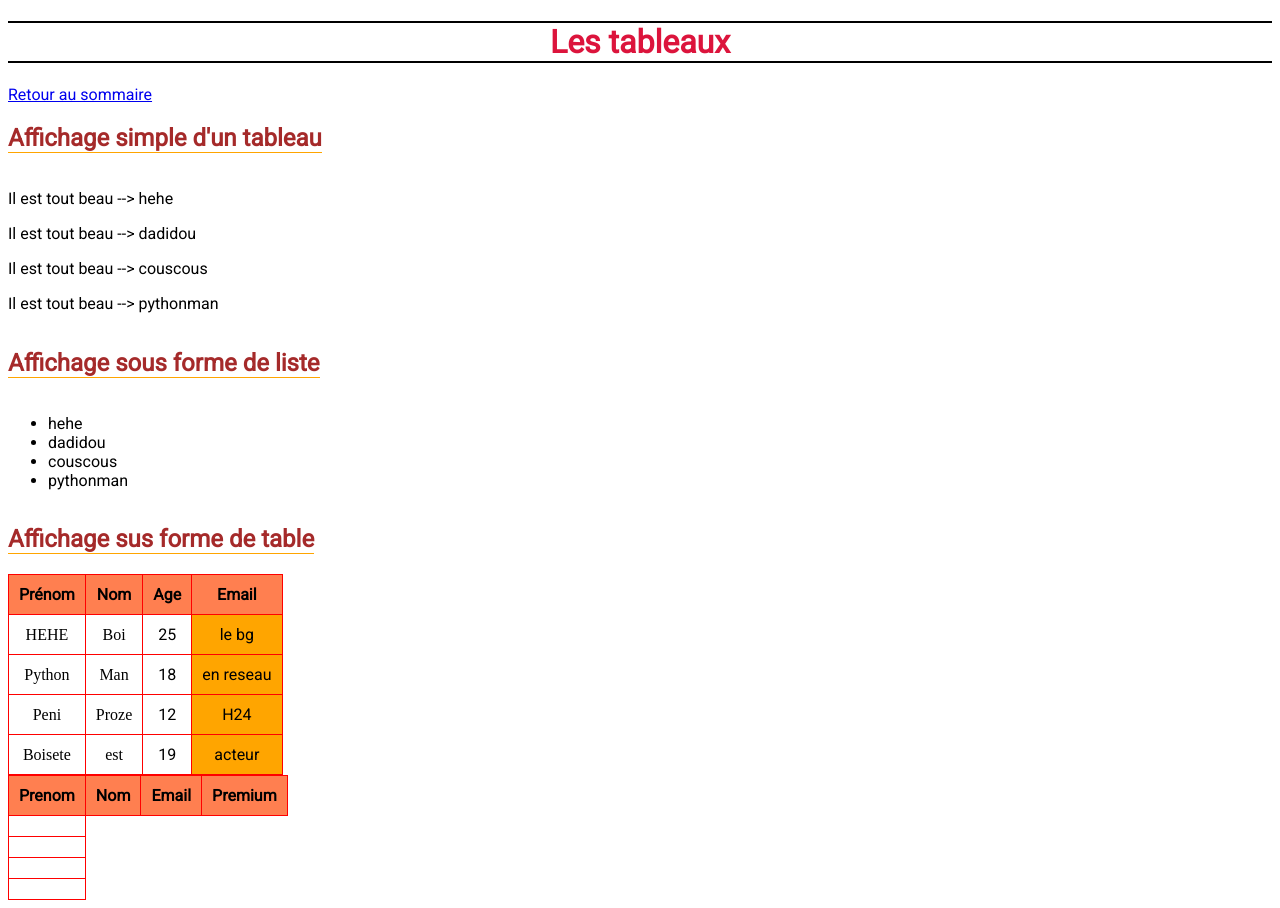
After one commit to SNEAXIII/Exos_PHP, a PHP site: page /tableaux.php in a window 1280 px wide. The commit adds this page. Run offline with PHP 8.4, Linux system fonts and the light colour scheme; lists and menus that the app fills with data are empty.

Commit message:
14 12 2022 16h10

```diff
--- a/php-html-css/index.php
+++ b/php-html-css/index.php
@@ -22,6 +22,6 @@
     <li><i class="fa-regular fa-star"></i><a href="index.php">Chaine de caractère</a></li>
     <li><i class="fa-regular fa-star"></i><a href="chaine.php">Variable</a></li>
     <li><i class="fa-regular fa-star"></i><a href="">Structures conditionelles</a></li>
-    <li><i class="fa-regular fa-star"></i><a href="">Tableaux</a></li>
+    <li><i class="fa-regular fa-star"></i><a href="tableaux.php">Tableaux</a></li>
 </body>
 </html>
--- a/php-html-css/styles.css
+++ b/php-html-css/styles.css
@@ -40,3 +40,15 @@ i
     color: blue;
     font-size: 20px;
 }
+.vert
+{
+    background: green;
+    color: white;
+    font-weight: bold;
+}
+.rouge
+{
+    background: red;
+    color: white;
+    font-weight: bold;
+}
--- /dev/null
+++ b/php-html-css/table.css
@@ -0,0 +1,22 @@
+table
+{
+    border-collapse: collapse;
+}
+td,th
+{
+    border: solid 1px red;
+    padding: 10px;
+    text-align: center;
+}
+th
+{
+    background: coral;
+}
+td:nth-child(1),td:nth-child(2)
+{
+    font-family: "Heroes Legend", serif;
+}
+td:nth-child(4)
+{
+    background: orange;
+}
--- /dev/null
+++ b/php-html-css/tableaux.php
@@ -0,0 +1,83 @@
+<?php
+const tableauNo1 = ["hehe","dadidou","couscous","pythonman"];
+function afficheTableauSimple(): void
+{
+    $phrase = "Il est tout beau --> ";
+    foreach (tableauNo1 as $elem) echo "<p>$phrase $elem</p>";
+}
+function afficheTableauListe(): void
+{
+    echo "<ul>";
+    foreach (tableauNo1 as $elem) echo "<li>$elem</li>";
+    echo "</ul>";
+}
+const tableauNo2 = [
+        ["Prenom" => "jean","Nom" => "pierre","Email" => "jpd@test.com","Premium" => False],
+        ["Prenom" => "peni","Nom" => "proze","Email" => "pepr@test.com","Premium" => True],
+        ["Prenom" => "perouan","Nom" => "noisette","Email" => "peno@test.com","Premium" => False],
+        ["Prenom" => "Python","Nom" => "Man","Email" => "PythonMan@test.com","Premium" => True],
+];
+function afficheTableauTable() {
+    echo "<table><tr>";
+    foreach (tableauNo2[0] as $key => $item) {
+        echo "<th>$key</th>";
+    }
+    echo "</tr>";
+    foreach (tableauNo2 as $item) {
+        $prenom = $item["Prenom"];
+        $nom = $item["Prenom"];
+        $email = $item["Prenom"];
+        $prenom = $item["Prenom"];
+
+        echo "<tr><td></td></tr>";
+    }
+    echo "</table>";
+}
+?>
+<!doctype html>
+<html lang="fr">
+<head>
+    <link rel="stylesheet" href="styles.css">
+    <meta charset="UTF-8">
+    <meta name="viewport"
+          content="width=device-width, user-scalable=no, initial-scale=1.0, maximum-scale=1.0, minimum-scale=1.0">
+    <meta http-equiv="X-UA-Compatible" content="ie=edge">
+    <link rel="preconnect" href="https://fonts.googleapis.com">
+    <link rel="preconnect" href="https://fonts.gstatic.com" crossorigin>
+    <link href="https://fonts.googleapis.com/css2?family=Roboto&display=swap" rel="stylesheet">
+    <link rel="stylesheet" href="https://cdnjs.cloudflare.com/ajax/libs/font-awesome/6.2.1/css/all.min.css" integrity="sha512-MV7K8+y+gLIBoVD59lQIYicR65iaqukzvf/nwasF0nqhPay5w/9lJmVM2hMDcnK1OnMGCdVK+iQrJ7lzPJQd1w==" crossorigin="anonymous" referrerpolicy="no-referrer" />
+    <link rel="stylesheet" href="table.css">
+    <title>Document</title>
+</head>
+<body>
+    <h1>Les tableaux</h1>
+    <div>
+        <a href="index.php">Retour au sommaire</a>
+    </div>
+    <h2>Affichage simple d'un tableau</h2>
+        <?php afficheTableauSimple()?>
+    <h2>Affichage sous forme de liste</h2>
+        <?php afficheTableauListe()?>
+    <h2>Affichage sus forme de table</h2>
+    <table>
+        <tr>
+            <th>Prénom</th>
+            <th>Nom</th>
+            <th>Age</th>
+            <th>Email</th>
+        </tr>
+        <tr>
+            <td>HEHE</td> <td>Boi</td> <td>25</td> <td>le bg</td>
+        </tr>
+        <tr>
+            <td>Python</td> <td>Man</td> <td>18</td> <td>en reseau</td>
+        </tr>
+        <tr>
+            <td>Peni</td> <td>Proze</td> <td>12</td> <td>H24</td>
+        </tr>
+        <tr> <td>Boisete</td> <td>est</td> <td>19</td> <td>acteur</td>
+        </tr>
+    </table>
+    </table>
+    <?php afficheTableauTable()?>
+</body>
--- /dev/null
+++ b/php-ressource/trics php.txt
@@ -0,0 +1,2 @@
+Condition PHP oneliner (Ternaire)
+$variable = CONDITION ? ifTrue : ifFalse
```
Also changed, not shown: php-html-css/chaine.php (+5 -9 lines), php-html-css/test.css (added, +18 -0 lines), php-html-css/test.html (added, +15 -0 lines), php-card/index.php (renamed from php-css/index.php), php-card/styles.css (renamed from php-css/styles.css).
